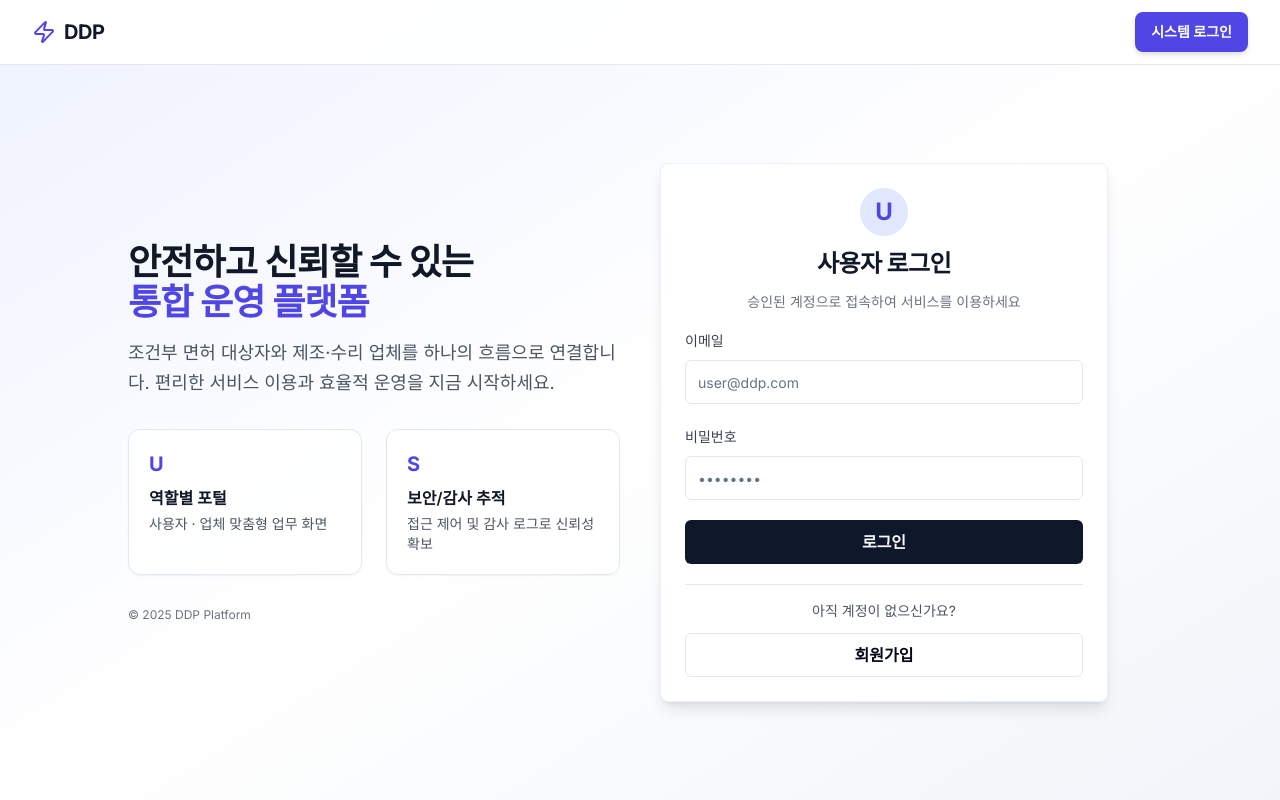
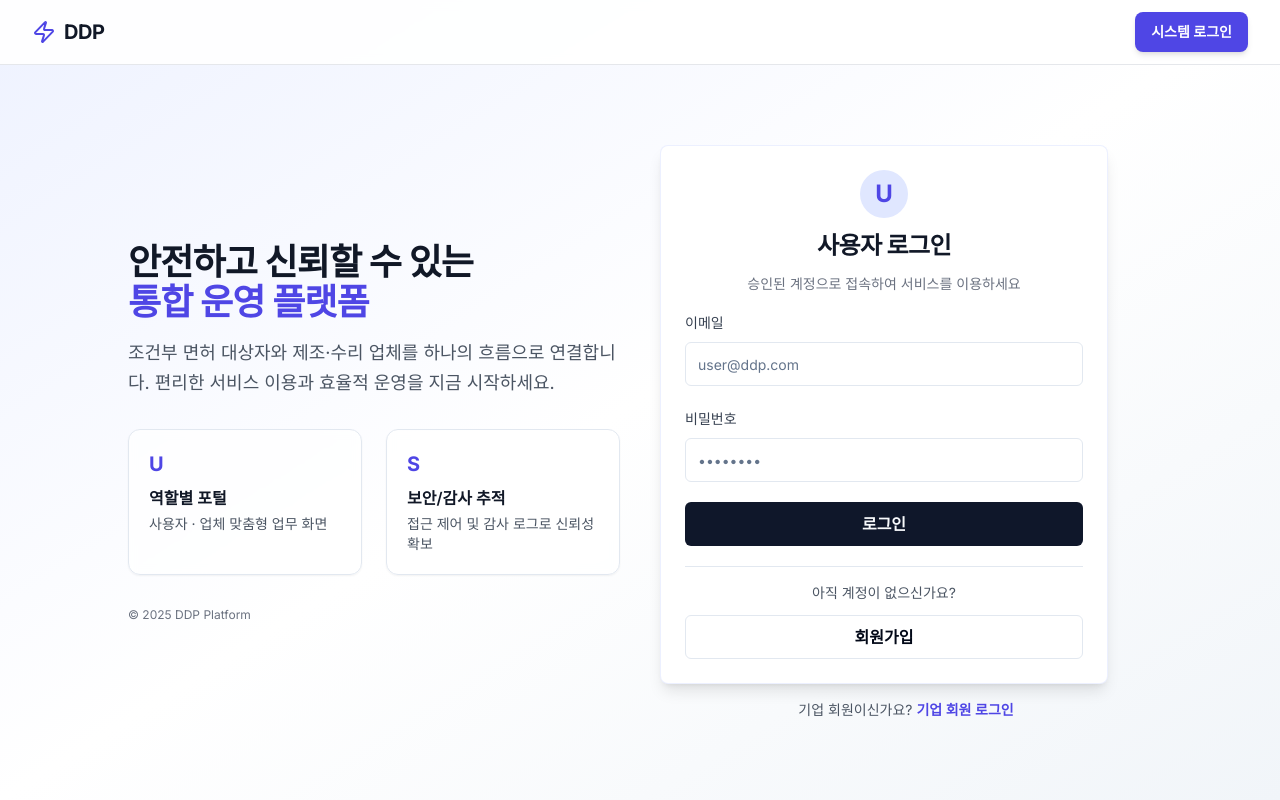
Before and after one commit to rlaDonghwan/DDP, a Next.js app in the folder frontend/: page /login in a window 1280 px wide. Built offline with nearby package versions, Linux system fonts and the light colour scheme; no server answers.

Commit message:
feat: 기업 등록 성공 - 유저 로그인 페이지에서 기업 회원 로그인 페이지 버튼 생성 - enum 대소문자 구문에러 해결

```diff
--- a/frontend/src/app/(auth)/login/page.tsx
+++ b/frontend/src/app/(auth)/login/page.tsx
@@ -1,5 +1,6 @@
 import { Header } from "@/components/landing/header";
 import { LoginForm } from "@/features/auth/components/login-form";
+import Link from "next/link";
 
 /**
  * 사용자/업체 로그인 페이지
@@ -51,7 +52,20 @@ export default function LoginPage() {
           </div>
 
           {/* Right form card */}
-          <LoginForm userType="user" />
+          <div className="space-y-4">
+            <LoginForm userType="user" />
+            <div className="text-center">
+              <p className="text-sm text-gray-600">
+                기업 회원이신가요?{" "}
+                <Link
+                  href="/company/login"
+                  className="font-semibold text-indigo-600 hover:text-indigo-500"
+                >
+                  기업 회원 로그인
+                </Link>
+              </p>
+            </div>
+          </div>
         </div>
       </div>
     </div>
--- a/frontend/src/features/operator/api/operator-api.ts
+++ b/frontend/src/features/operator/api/operator-api.ts
@@ -18,7 +18,7 @@ export const operatorApi = {
     console.log("API 호출 시작: 업체 목록 조회");
 
     try {
-      const response = await api.get<Operator[]>("/api/v1/operators", {
+      const response = await api.get<Operator[]>("/api/v1/public/operators", {
         params: filter,
       });
 
@@ -45,7 +45,9 @@ export const operatorApi = {
     console.log("API 호출 시작: 업체 상세 조회");
 
     try {
-      const response = await api.get<Operator>(`/api/v1/operators/${id}`);
+      const response = await api.get<Operator>(
+        `/api/v1/public/operators/${id}`
+      );
 
       const endTime = performance.now();
       console.log(
@@ -75,7 +77,7 @@ export const operatorApi = {
       const { latitude, longitude, radius = 10, serviceType } = request;
 
       const response = await api.get<Operator[]>(
-        "/api/v1/operators/nearby",
+        "/api/v1/public/operators/nearby",
         {
           params: {
             lat: latitude,
@@ -112,23 +114,23 @@ export const operatorApi = {
 
     try {
       const response = await api.get<OperatorAvailability>(
-        `/api/v1/operators/${operatorId}/availability`
+        `/api/v1/public/operators/${operatorId}/availability`
       );
 
       const endTime = performance.now();
       console.log(
-        `API 호출 완료: 업체 예약 가능 일정 조회 (${(endTime - startTime).toFixed(
-          2
-        )}ms)`
+        `API 호출 완료: 업체 예약 가능 일정 조회 (${(
+          endTime - startTime
+        ).toFixed(2)}ms)`
       );
 
       return response.data;
     } catch (error) {
       const endTime = performance.now();
       console.log(
-        `API 호출 실패: 업체 예약 가능 일정 조회 (${(endTime - startTime).toFixed(
-          2
-        )}ms)`
+        `API 호출 실패: 업체 예약 가능 일정 조회 (${(
+          endTime - startTime
+        ).toFixed(2)}ms)`
       );
       throw error;
     }
--- a/frontend/src/middleware.ts
+++ b/frontend/src/middleware.ts
@@ -17,7 +17,7 @@ export function middleware(request: NextRequest) {
   const protectedPaths = ["/admin", "/company", "/user"];
 
   // 공개 경로 (로그인 페이지 등)
-  const publicPaths = ["/login", "/admin/login"];
+  const publicPaths = ["/login", "/admin/login", "/company/login"];
   const isPublicPath = publicPaths.some(
     (path) => request.nextUrl.pathname === path
   );
```
